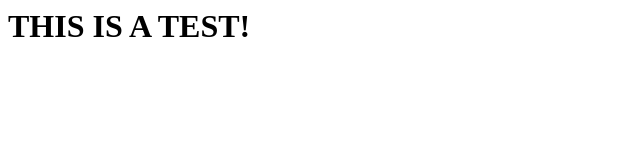
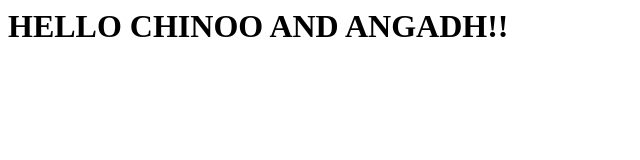
Before and after one commit to anshuman-kapoor/anshuman-kapoor.github.io, a plain HTML site: page index.html in a window 1280 px wide. Shown: the whole page, without its empty margins (0-640 px from the left). Drawn offline with Linux system fonts and the light colour scheme.

Commit message:
Message to Family

```diff
--- a/index.html
+++ b/index.html
@@ -1 +1 @@
-<h1> THIS IS A TEST! </h1>
+<h1> HELLO CHINOO AND ANGADH!! </h1>
```
